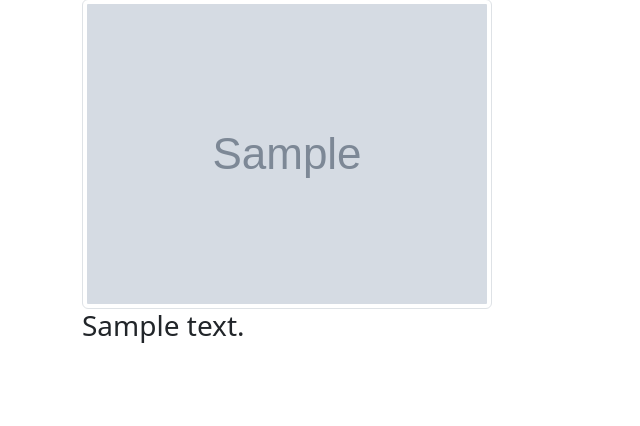
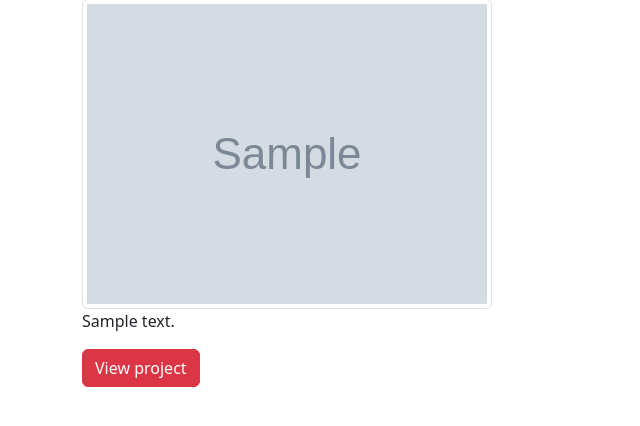
Before and after one commit to GraceMwende/ReviewApp, a Django app: page / in a window 1280 px wide. Shown: the part 228-654 px from the top of the page, without its empty margins (0-640 px from the left). Run offline with Django 4.2, Linux system fonts and the light colour scheme; tables that the repository leaves empty hold one stand-in row (values such as "Sample post"); grey boxes marked "Sample" are stand-in pictures; some libraries are stand-ins or nearby versions.

Commit message:
view single project

```diff
--- a/restF/templates/home.html
+++ b/restF/templates/home.html
@@ -9,7 +9,8 @@
           <div class="col-xs-6 col-sm-6 col-md-6 col-lg-6">
             <h2 class="text-center">{{project.project_title}}</h2>
             <img src="{{project.project_image.url}}" class="img-thumbnail" alt="{{project.project_title}}">
-            <h3>{{project.project_description |striptags }}</h3>
+            <p>{{project.project_description |striptags }}</p>
+            <a href="{% url 'project' project.id %}"><button class="btn btn-danger">View project</button></a>
           </div>
         </div>
 
--- a/restF/urls.py
+++ b/restF/urls.py
@@ -1,11 +1,12 @@
-from django.urls import path
+from django.urls import path,re_path
 from . import views
 from django.conf import settings
 from django.conf.urls.static import static
 
 urlpatterns = [
   path('',views.home,name='home'),
-  path('search/',views.search_results, name='search_results')
+  path('search/',views.search_results, name='search_results'),
+  re_path('project/(\d+)',views.project, name='project')
 ]
 
 if settings.DEBUG:
--- a/restF/views.py
+++ b/restF/views.py
@@ -1,5 +1,7 @@
 from django.shortcuts import render
 from .models import Project,Profile
+from django.core.exceptions import ObjectDoesNotExist
+from django.http import Http404
 
 # Create your views here.
 def home(request):
@@ -17,3 +19,11 @@ def search_results(request):
   else:
     message="You haven't searched for any item"
     return render(request,'search.html',{'messages':message})
+
+def project(request,project_id):
+  try:
+    project = Project.objects.get(id=project_id)
+  except ObjectDoesNotExist:
+    raise Http404()
+  return render(request,'project.html',{'project':project})
+  redirect('/')
```
Also changed, not shown: restF/templates/project.html (added, +17 -0 lines).
